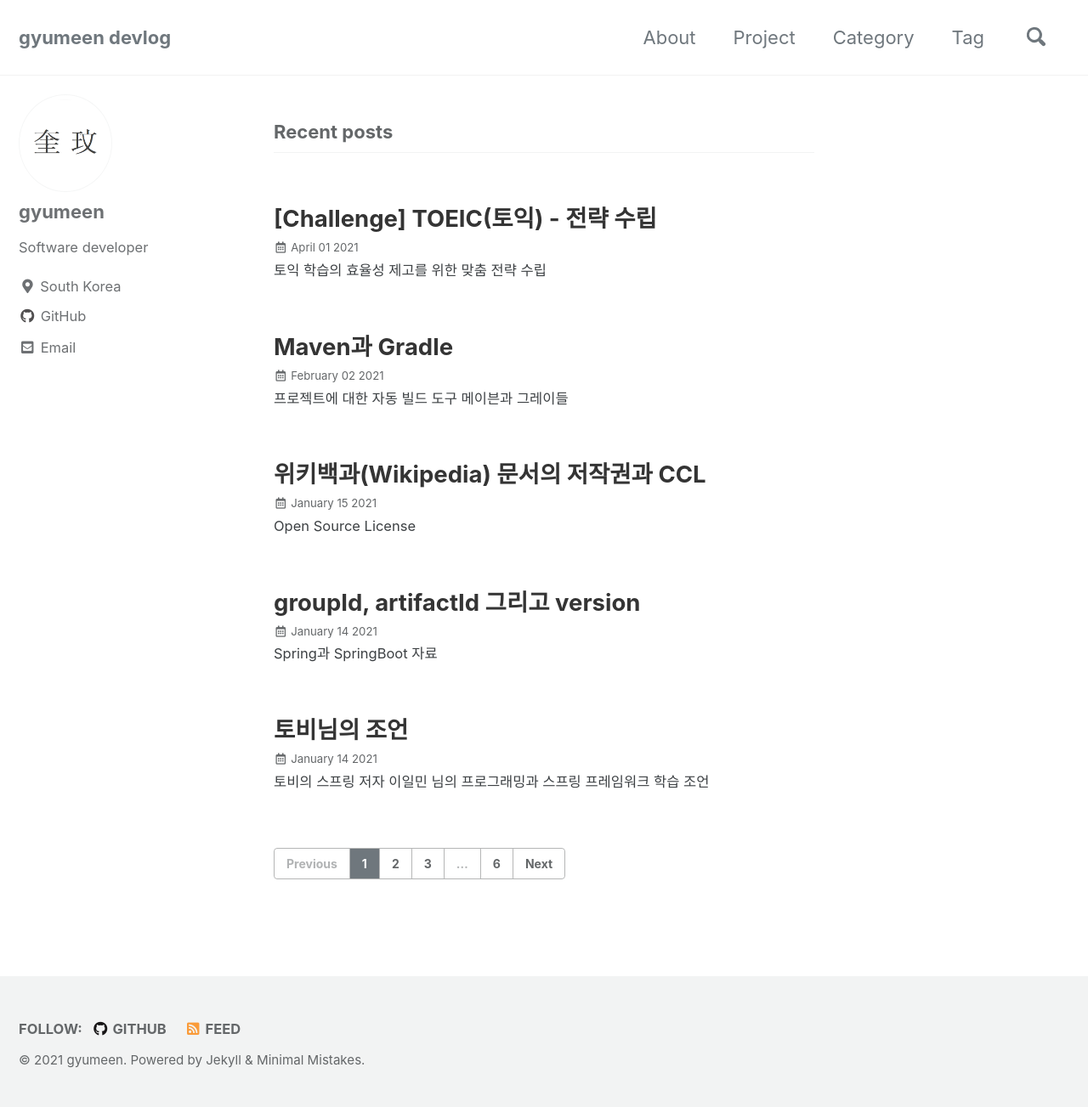
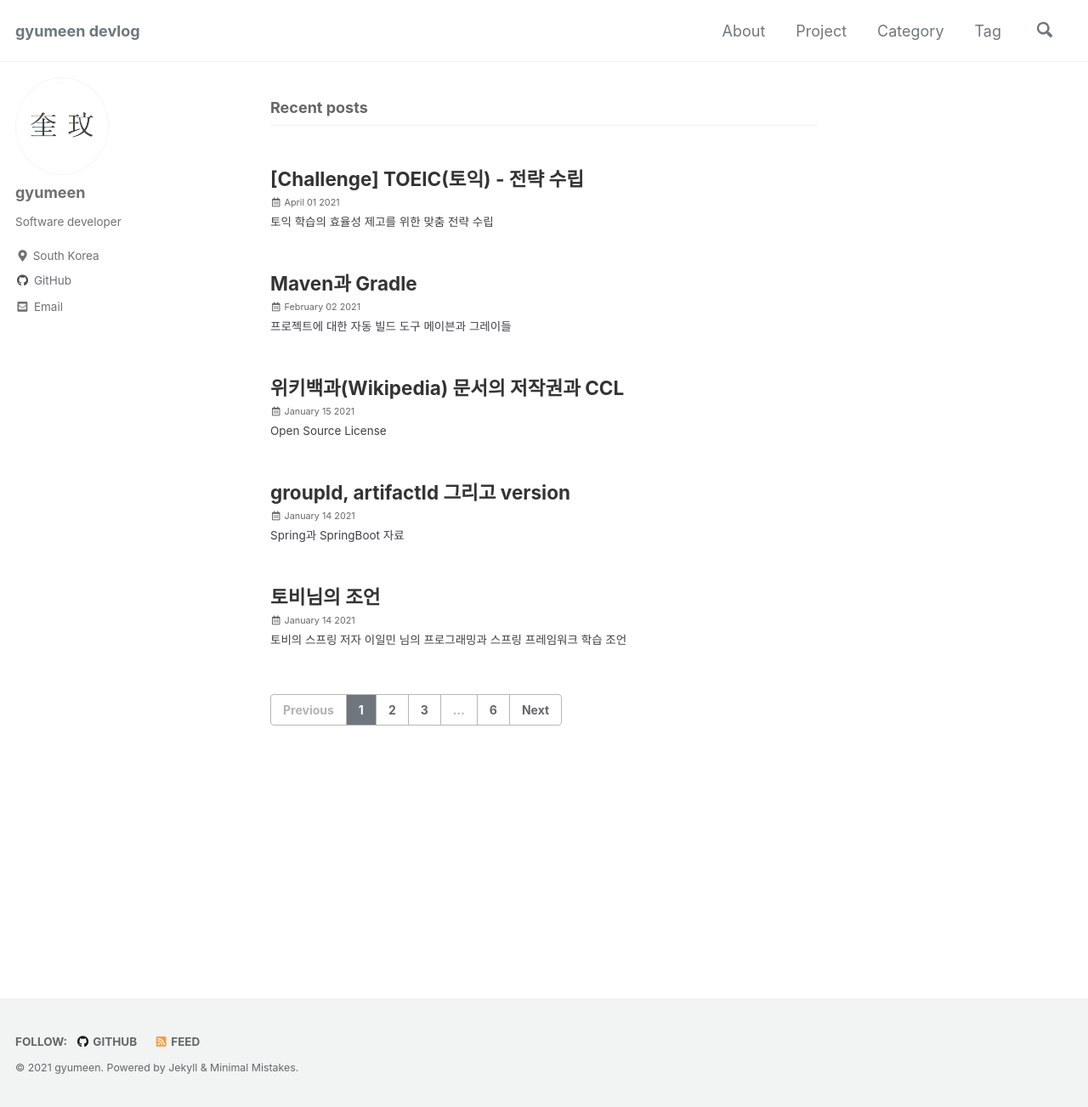
Before and after one commit to gyumeen/gyumeen.github.io, a Jekyll site: the page built from index.html, in a window 1280 px wide and 1303 px high. Shown: the whole window at 85% size. Built offline with Jekyll 4.4.1, drawn with Linux system fonts in a browser that asks for light colours; cached includes are drawn as plain includes; the list of posts is cut into pages by our own code.

Commit message:
Update _reset.scss

```diff
--- a/_sass/minimal-mistakes/_reset.scss
+++ b/_sass/minimal-mistakes/_reset.scss
@@ -15,11 +15,15 @@ html {
   }
 
   @include breakpoint($large) {
-    font-size: 20px;
+    /* large 페이지 일때 폰트 사이즈 축소 20px->18px */
+    /* font-size: 20px; */
+    font-size: 18px;
   }
 
   @include breakpoint($x-large) {
-    font-size: 22px;
+    /* x-large 페이지 일때 폰트 사이즈 축소 20px->18px */
+    /* font-size: 20px; */
+    font-size: 18px;
   }
 
   -webkit-text-size-adjust: 100%;
```
